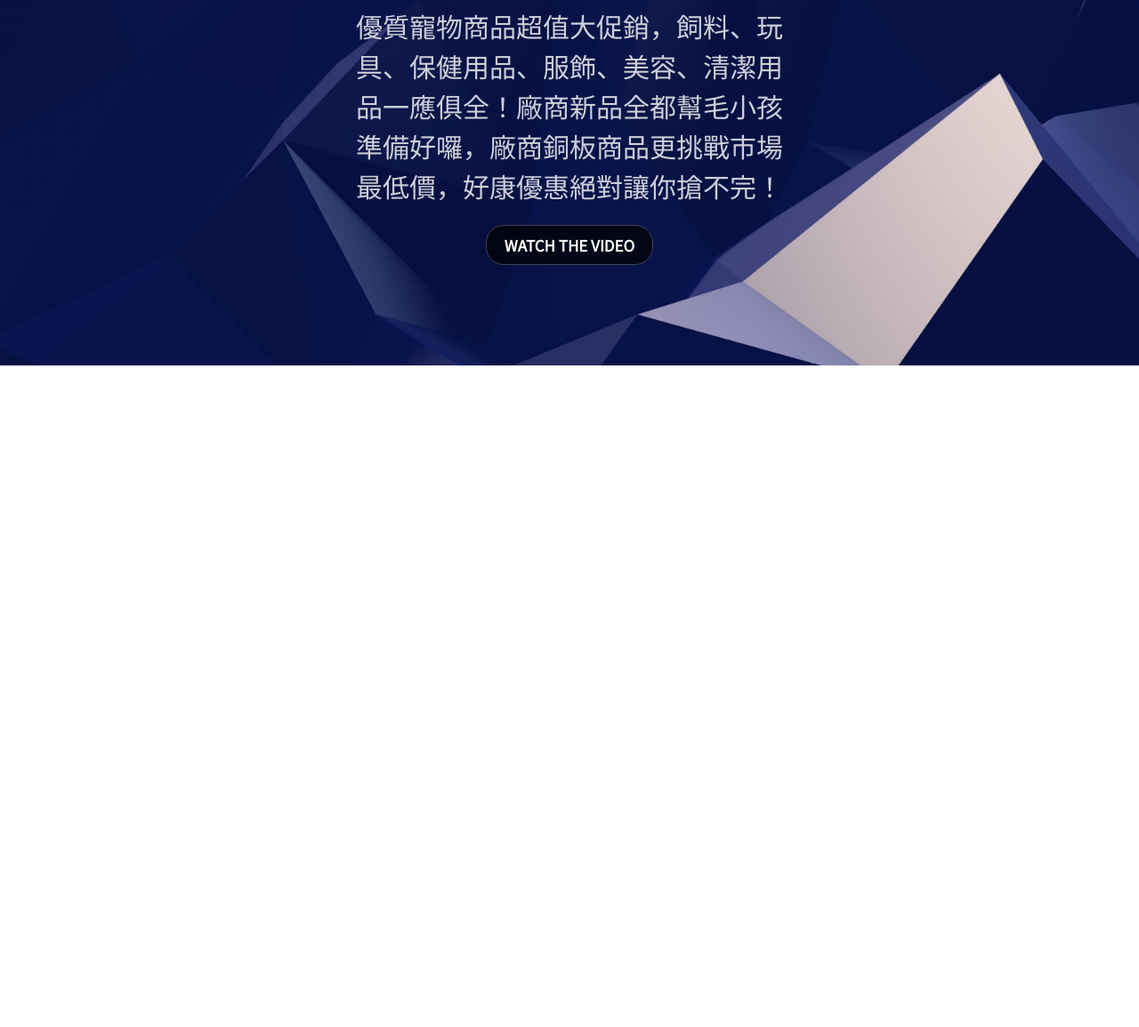
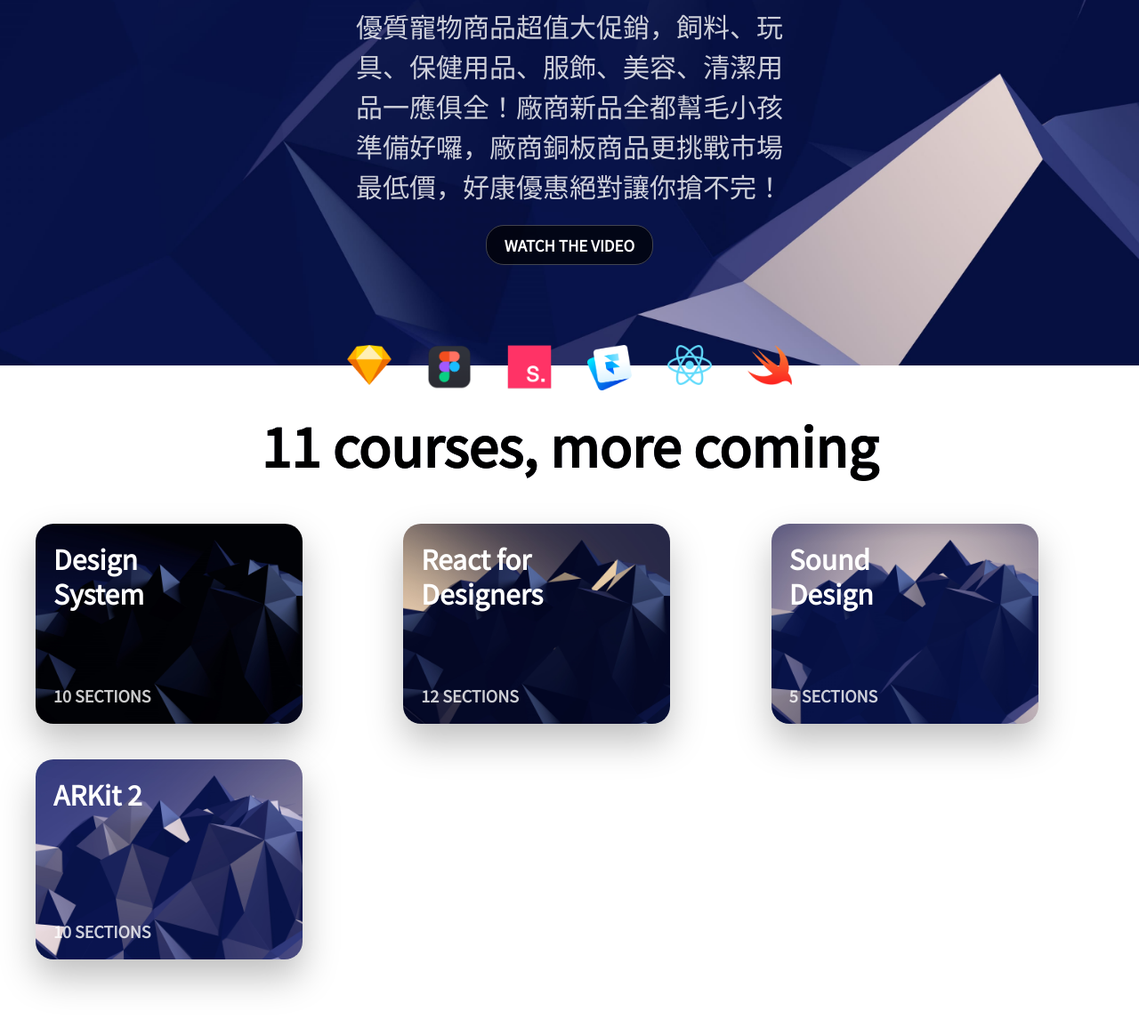
Before and after one commit to MeidouInk/my-react-app, a Gatsby site: page / in a window 1280 px wide. Shown: the part 509-1664 px from the top of the page at 89% size. Before the commit the page ends 947 px from the top, so only its background shows below. Built offline with nearby package versions, Linux system fonts and the light colour scheme; Gatsby itself is replaced by a stand-in of ours.

Commit message:
20181022-1

```diff
--- /dev/null
+++ b/src/components/Card.css
@@ -0,0 +1,44 @@
+.Card {
+    width: 300px;
+    height: 225px;
+    position: relative;
+    overflow: hidden;
+    border-radius: 20px;
+    box-shadow: 0 20px 40px rgba(0,0,0, 0.25);
+    display: grid;
+    grid-template-rows: 1fr 1fr;
+    transition: 0.8s cubic-bezier(0.2, 0.8, 0.2, 1);
+}
+
+.Card:hover {
+    transform: scale(1.1, 1.1);
+    box-shadow: 0 30px 60px rgba(0,0,0, 0.5);
+}
+
+.Card:hover img {
+    transform: translateY(-20px);
+}
+
+.Card img {
+    position: absolute;
+    top: 0;
+    height: 110%;
+    z-index: -1;
+    transition: 0.8s cubic-bezier(0.2, 0.8, 0.2, 1);
+}
+
+.Card h3 {
+    color: white;
+    font-size: 30px;
+    margin: 20px 0 0 20px;
+    width: 190px;
+}
+
+.Card p{
+    color: rgba(255,255,255, 0.8);
+    text-transform: uppercase;
+    font-weight: 600;
+    font-size: 18px;
+    align-self: end;
+    margin: 0 0 20px 20px;
+}
--- /dev/null
+++ b/src/components/Card.js
@@ -0,0 +1,12 @@
+import React from 'react'
+import './Card.css'
+
+const Card = props => (
+    <div className="Card">
+        <img src={props.image} />
+        <h3>{props.title}</h3>
+        <p>{props.text}</p>
+    </div>
+)
+
+export default Card
--- a/src/components/layout.css
+++ b/src/components/layout.css
@@ -19,6 +19,7 @@ a {
   height: 920px;
   background-size: cover;
   background-position: center;
+  position: relative;
 }
 
 .HeroGroup {
@@ -90,3 +91,53 @@ a {
     transform: translateY(0px);
   }
 }
+
+.Hero svg {
+  position: absolute;
+  bottom: 0;
+  left: 0;
+}
+
+.Hero .Logos {
+  display: grid;
+  grid-template-columns: repeat(6, 1fr);
+  grid-gap: 40px;
+  margin: 100px 0;
+  justify-items: center;
+}
+
+@media (max-width: 640px) {
+  .Hero .Logos {
+    grid-template-columns: repeat(3, 1fr);
+  }
+}
+
+.Cards h2 {
+  margin: 50px 20px;
+  font-size: 60px;
+  text-align: center;
+  font-weight: 700;
+  background: linear-gradient(104deg, #050A27 0%, #4A548C 100%);
+  -webkit-background-clip: text;
+  -webbit-text-fill-color: transparent;
+}
+
+.CardGroup {
+  margin: 50px 40px 100px;
+  display: grid;
+  grid-template-columns: repeat(3, 1fr);
+  grid-gap: 40px;
+  jusntify-items: center;
+}
+
+@media (max-width: 1060px) {
+  .CardGroup {
+    grid-template-columns: repeat(2, 1fr);
+  }
+}
+
+@media (max-width: 720px) {
+  .CardGroup {
+    grid-template-columns: repeat(1, 1fr);
+  }
+}
--- a/src/pages/index.js
+++ b/src/pages/index.js
@@ -2,6 +2,7 @@ import React from 'react'
 import { Link } from 'gatsby'
 
 import Layout from '../components/layout'
+import Card from '../components/Card';
 
 const IndexPage = () => (
   <Layout>
@@ -11,9 +12,49 @@ const IndexPage = () => (
         <p>歡迎來到台北寵物展 Welcome to your new Gatsby site.</p>
         <p>優質寵物商品超值大促銷，飼料、玩具、保健用品、服飾、美容、清潔用品一應俱全！廠商新品全都幫毛小孩準備好囉，廠商銅板商品更挑戰市場最低價，好康優惠絕對讓你搶不完！</p>
         <Link to="/page-2/">Watch the video</Link>
+        <div className="Logos">
+          <img src={require('../images/logo-sketch.png')} width="50" />
+          <img src={require('../images/logo-figma.png')} width="50" />
+          <img src={require('../images/logo-studio.png')} width="50" />
+          <img src={require('../images/logo-framer.png')} width="50" />
+          <img src={require('../images/logo-react.png')} width="50" />
+          <img src={require('../images/logo-swift.png')} width="50" />
+        </div>
+        <svg width="100%" height="172" viewBox="0 0 100% 172" fill="none">
+          <path fill="white">
+          <animate repeatCount="indefinite" fill="freeze" attributeName="d" dur="10s"
+            values="M0 25.9086C277 84.5821 433 65.736 720 25.9086C934.818 -3.9019 1214.06 -5.23669 1442 8.06597C2079 45.2421 2208 63.5007 2560 25.9088V171.91L0 171.91V25.9086Z;
+
+            M0 86.3149C316 86.315 444 159.155 884 51.1554C1324 -56.8446 1320.29 34.1214 1538 70.4063C1814 116.407 2156 188.408 2560 86.315V232.317L0 232.316V86.3149Z;
+
+            M0 53.6584C158 11.0001 213 0 363 0C513 0 855.555 115.001 1154 115.001C1440 115.001 1626 -38.0004 2560 53.6585V199.66L0 199.66V53.6584Z;
+
+            M0 25.9086C277 84.5821 433 65.736 720 25.9086C934.818 -3.9019 1214.06 -5.23669 1442 8.06597C2079 45.2421 2208 63.5007 2560 25.9088V171.91L0 171.91V25.9086Z;" />
+          </path>
+        </svg>
       </div>
     </div>
-
+    <div className="Cards">
+        <h2>11 courses, more coming</h2>
+        <div className="CardGroup">
+          <Card
+            title="Design System"
+            text="10 sections"
+            image={require('../images/wallpaper.jpg')} />
+          <Card
+            title="React for Designers"
+            text="12 sections"
+            image={require('../images/wallpaper2.jpg')} />
+          <Card
+            title="Sound Design"
+            text="5 sections"
+            image={require('../images/wallpaper3.jpg')} />
+          <Card
+            title="ARKit 2"
+            text="10 sections"
+            image={require('../images/wallpaper4.jpg')} />
+          </div>
+    </div>
   </Layout>
 )
 
```
